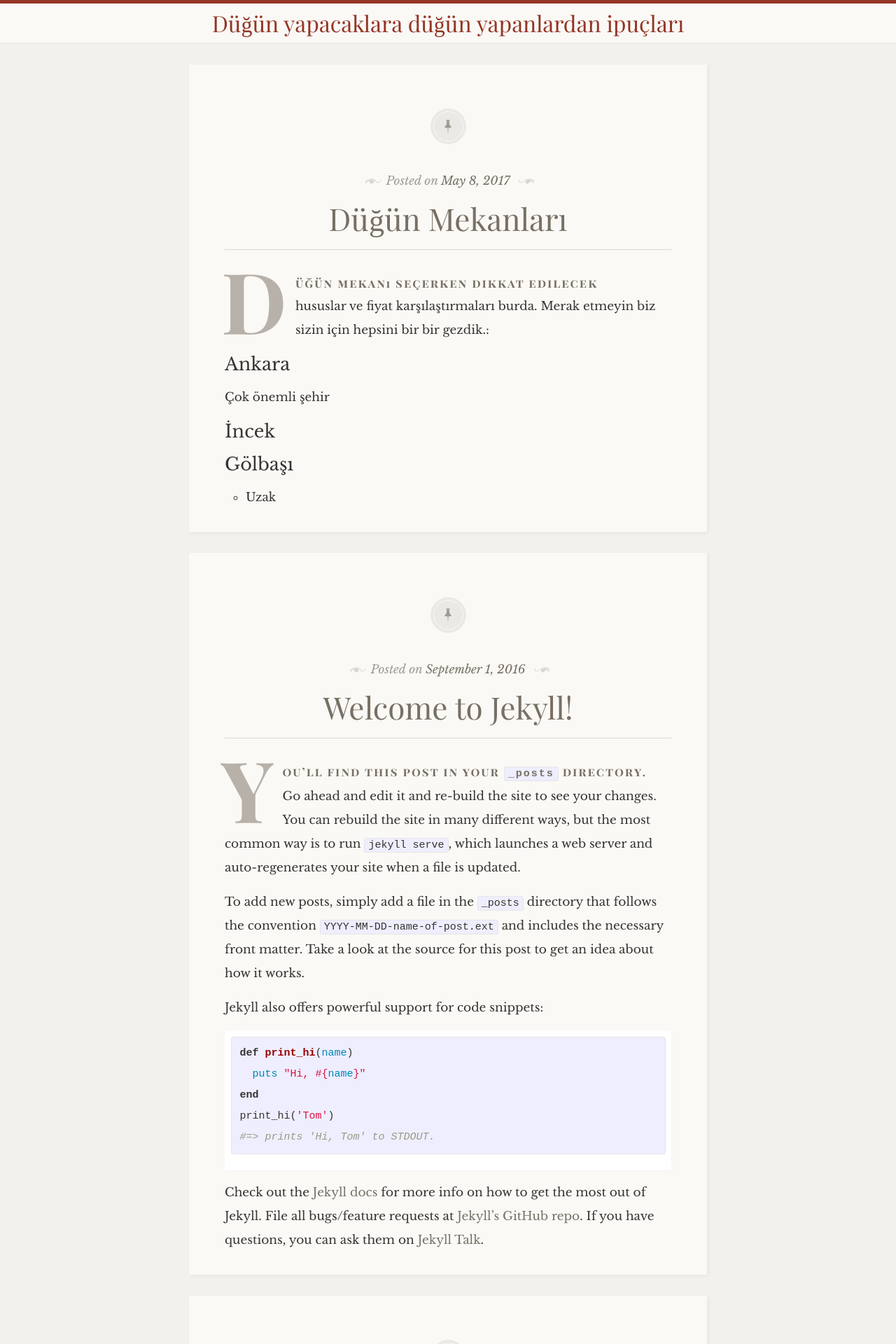
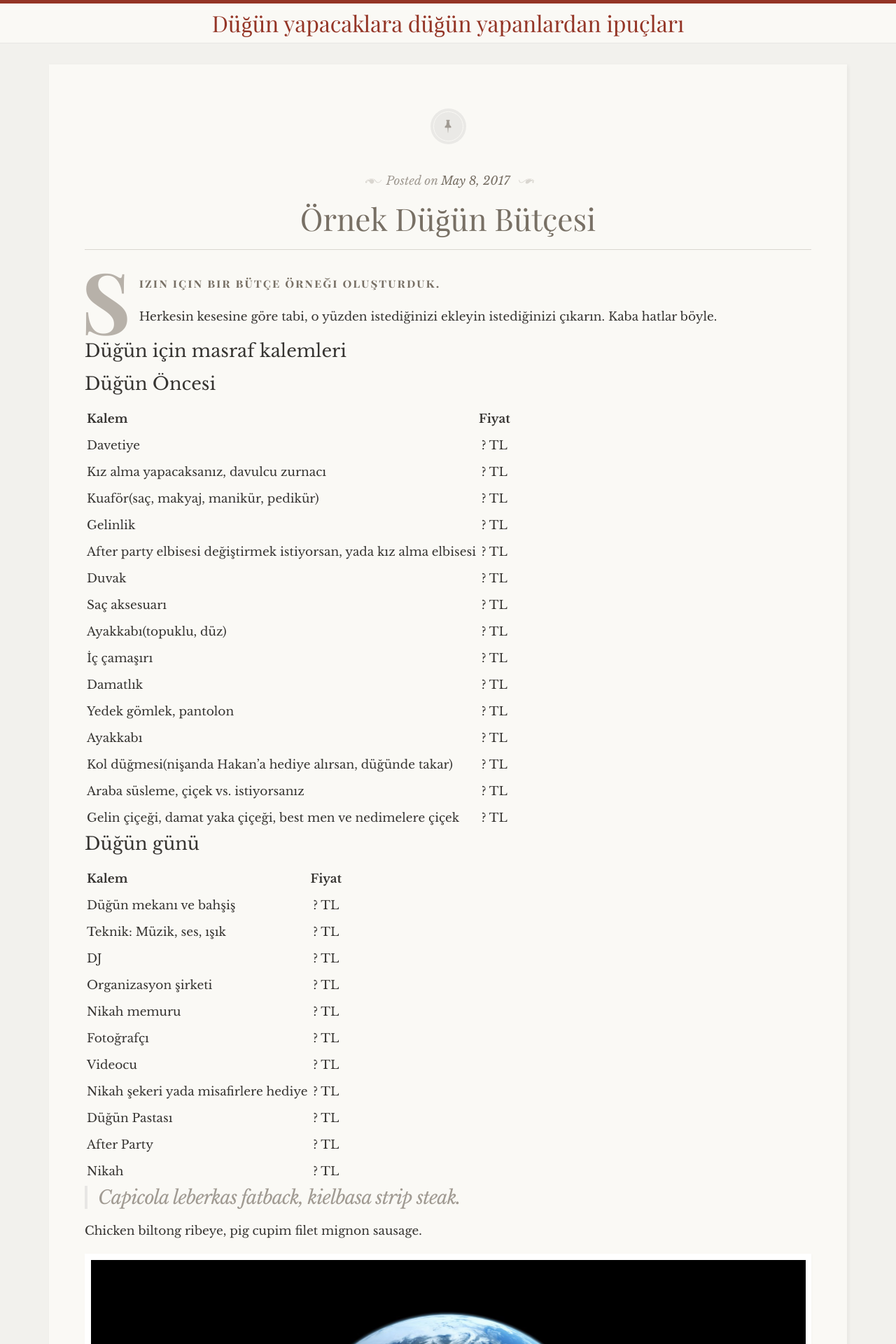
Before and after one commit to whicher/kir, a Jekyll site: the page built from index.html, in a window 1280 px wide. Shown: the top 1920 px of the page at 70% size. Built offline with Jekyll 4.4.1, drawn with Linux system fonts in a browser that asks for light colours; some web fonts are replaced; some of the changed text lies outside the part shown.

Commit message:
Add butce ornegi, increase width.

```diff
--- a/_posts/2016-08-20-bacon-ipsum.markdown
+++ /dev/null
@@ -1,21 +0,0 @@
----
-layout: post
-title:  "Bacon ipsum"
-date:   2016-08-20 11:11:11 +0100
-thumbnail: earth.jpg
----
-
-Bacon ipsum dolor amet fatback biltong cow kielbasa. Ground *round* jowl picanha **short ribs**, short loin shoulder flank ham hock. Fatback pork shoulder, frankfurter kevin spare ribs alcatra shank picanha ball tip.
-
-> ## Capicola leberkas fatback, kielbasa strip steak.
-
-Chicken biltong ribeye, pig cupim filet mignon sausage.
-
-<figure>
-	<img src="{{ site.baseurl }}/assets/earth.jpg" alt="image">
-	<figcaption>
-		There is nothing on this earth more to be prized than true friendship.
-	</figcaption>
-</figure>
-
-Swine brisket tongue pork cow pork loin beef ribs turkey flank rump strip steak.
--- a/_posts/2016-09-01-welcome-to-jekyll.markdown
+++ /dev/null
@@ -1,24 +0,0 @@
----
-layout: post
-title:  "Welcome to Jekyll!"
-date:   2016-09-01 11:11:11 +0100
----
-You’ll find this post in your `_posts` directory. Go ahead and edit it and re-build the site to see your changes. You can rebuild the site in many different ways, but the most common way is to run `jekyll serve`, which launches a web server and auto-regenerates your site when a file is updated.
-
-To add new posts, simply add a file in the `_posts` directory that follows the convention `YYYY-MM-DD-name-of-post.ext` and includes the necessary front matter. Take a look at the source for this post to get an idea about how it works.
-
-Jekyll also offers powerful support for code snippets:
-
-{% highlight ruby %}
-def print_hi(name)
-  puts "Hi, #{name}"
-end
-print_hi('Tom')
-#=> prints 'Hi, Tom' to STDOUT.
-{% endhighlight %}
-
-Check out the [Jekyll docs][jekyll-docs] for more info on how to get the most out of Jekyll. File all bugs/feature requests at [Jekyll’s GitHub repo][jekyll-gh]. If you have questions, you can ask them on [Jekyll Talk][jekyll-talk].
-
-[jekyll-docs]: http://jekyllrb.com/docs/home
-[jekyll-gh]:   https://github.com/jekyll/jekyll
-[jekyll-talk]: https://talk.jekyllrb.com/
--- /dev/null
+++ b/_posts/2017-05-08-butce-ornegi.md
@@ -0,0 +1,61 @@
+---
+layout: post
+title:  "Örnek Düğün Bütçesi"
+date:   2017-05-08 12:11:11 +0100
+thumbnail: earth.jpg
+---
+
+Sizin için bir bütçe örneği oluşturduk.
+
+Herkesin kesesine göre tabi, o yüzden istediğinizi ekleyin istediğinizi çıkarın. Kaba hatlar böyle.
+
+# Düğün için masraf kalemleri
+
+## Düğün Öncesi
+
+| Kalem   |      Fiyat      |
+|----------|:-------------:|
+|Davetiye|? TL|
+|Kız alma yapacaksanız, davulcu zurnacı|? TL|
+|Kuaför(saç, makyaj, manikür, pedikür)|? TL|
+|Gelinlik|? TL|
+|After party elbisesi değiştirmek istiyorsan, yada kız alma elbisesi|? TL|
+|Duvak|? TL|
+|Saç aksesuarı|? TL|
+|Ayakkabı(topuklu, düz)|? TL|
+|İç çamaşırı|? TL|
+|Damatlık|? TL|
+|Yedek gömlek, pantolon|? TL|
+|Ayakkabı|? TL|
+|Kol düğmesi(nişanda Hakan’a hediye alırsan, düğünde takar)|? TL|
+|Araba süsleme, çiçek vs. istiyorsanız|? TL|
+|Gelin çiçeği, damat yaka çiçeği, best men ve nedimelere çiçek|? TL|
+
+## Düğün günü
+
+| Kalem   |      Fiyat      |
+|----------|:-------------:|
+|Düğün mekanı ve bahşiş|? TL|
+|Teknik: Müzik, ses, ışık|? TL|
+|DJ|? TL|
+|Organizasyon şirketi|? TL|
+|Nikah memuru|? TL|
+|Fotoğrafçı|? TL|
+|Videocu|? TL|
+|Nikah şekeri yada misafirlere hediye|? TL|
+|Düğün Pastası|? TL|
+|After Party|? TL|
+|Nikah|? TL|
+
+> ## Capicola leberkas fatback, kielbasa strip steak.
+
+Chicken biltong ribeye, pig cupim filet mignon sausage.
+
+<figure>
+	<img src="{{ site.baseurl }}/assets/earth.jpg" alt="image">
+	<figcaption>
+		There is nothing on this earth more to be prized than true friendship.
+	</figcaption>
+</figure>
+
+Swine brisket tongue pork cow pork loin beef ribs turkey flank rump strip steak.
--- a/_sass/_layout.scss
+++ b/_sass/_layout.scss
@@ -152,6 +152,10 @@
     }
 }
 
+.post-list > li {
+ /* width: 1000px;*/
+}
+
 .post-content {
     margin-bottom: $spacing-unit;
 
--- a/css/main.scss
+++ b/css/main.scss
@@ -39,10 +39,10 @@ $grey-color-light: lighten($grey-color, 30%);
 $grey-color-dark:  darken($grey-color, 25%);
 
 // Width of the content area
-$content-width:    800px;
+$content-width:    1200px;
 
 $on-palm:          600px;
-$on-laptop:        800px;
+$on-laptop:        1200px;
 
 
 
```
Also changed, not shown: 2 other files.
